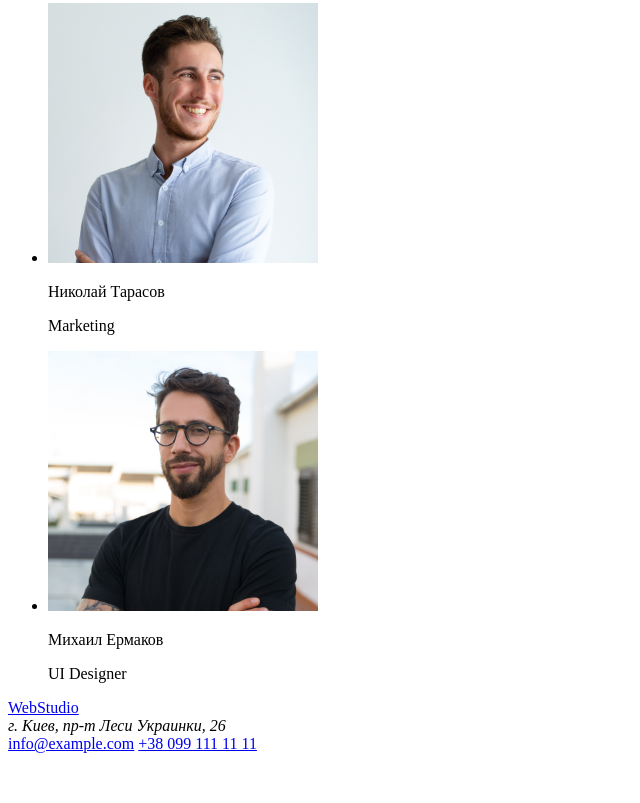
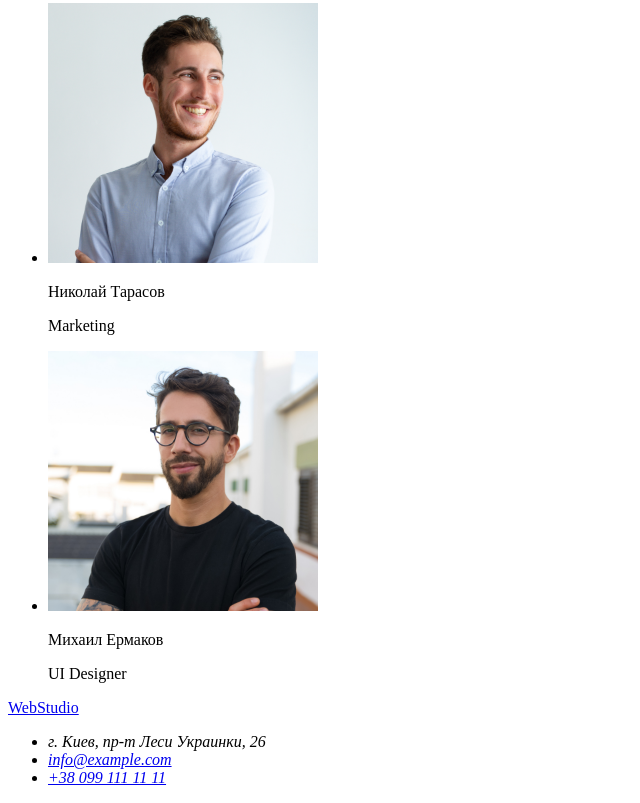
Before and after one commit to vitalik0790/goit-markup-hw-01, a plain HTML site: page index.html in a window 1280 px wide. Shown: the part 2290-3093 px from the top of the page, without its empty margins (0-640 px from the left). Before the commit the page ends 3051 px from the top, so only its background shows below. Drawn offline with Linux system fonts and the light colour scheme.

Commit message:
останні виправлення

```diff
--- a/index.html
+++ b/index.html
@@ -101,9 +101,13 @@
       <!--Підвал-->
       <footer>
         <a href="./index.html"><span>WebStudio</span></a>
-        <address>г. Киев, пр-т Леси Украинки, 26</address>
-        <a href="mailto:info@example.com">info@example.com</a>
-        <a href="tel:+380991111111">+38 099 111 11 11</a>
+        <address>
+        <ul>
+        <li>г. Киев, пр-т Леси Украинки, 26</li>
+        <li><a href="mailto:info@example.com">info@example.com</a></li>
+        <li><a href="tel:+380991111111">+38 099 111 11 11</a></li>
+        </ul>
+        </address>
       </footer>
 
   </body>
```
